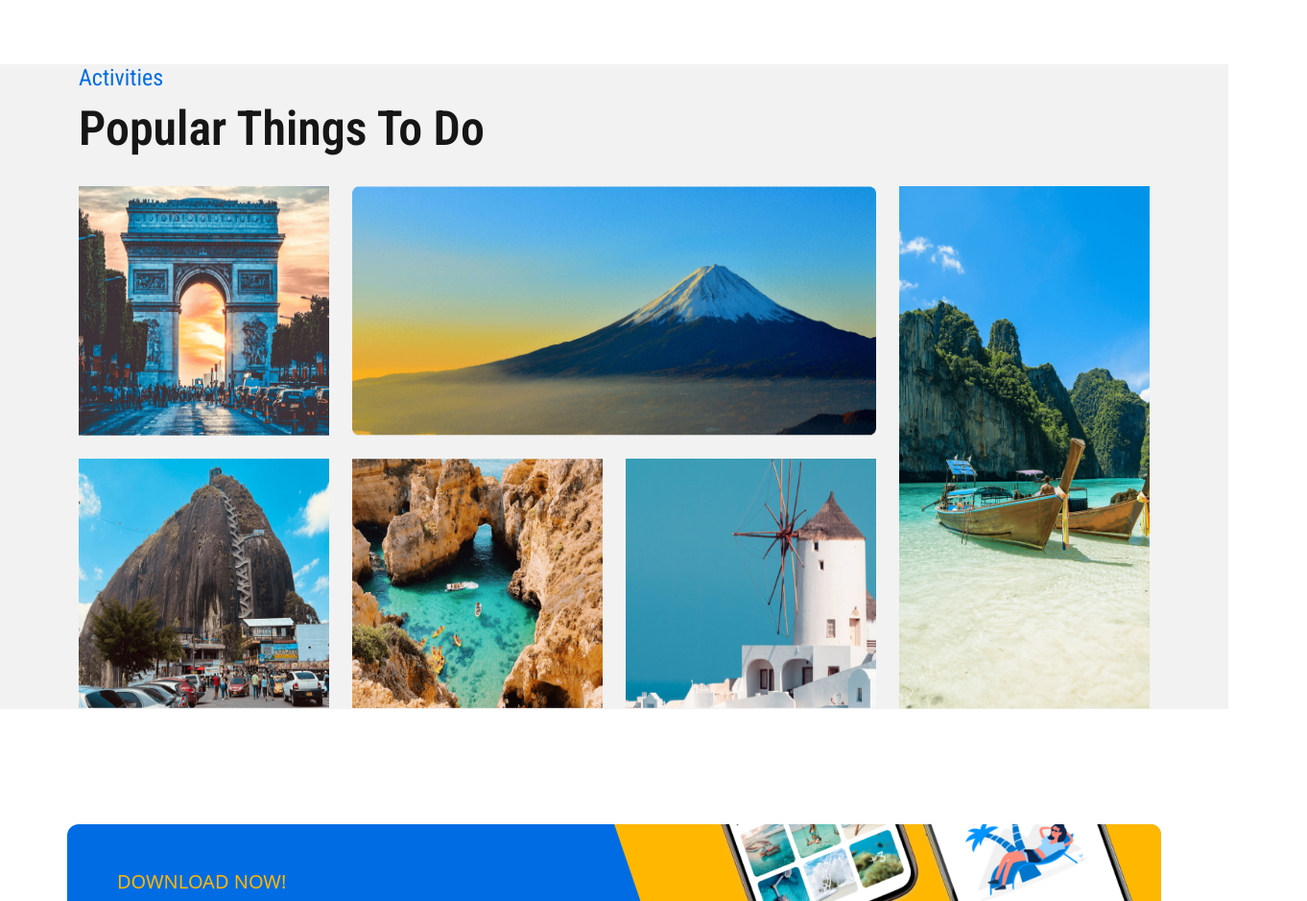
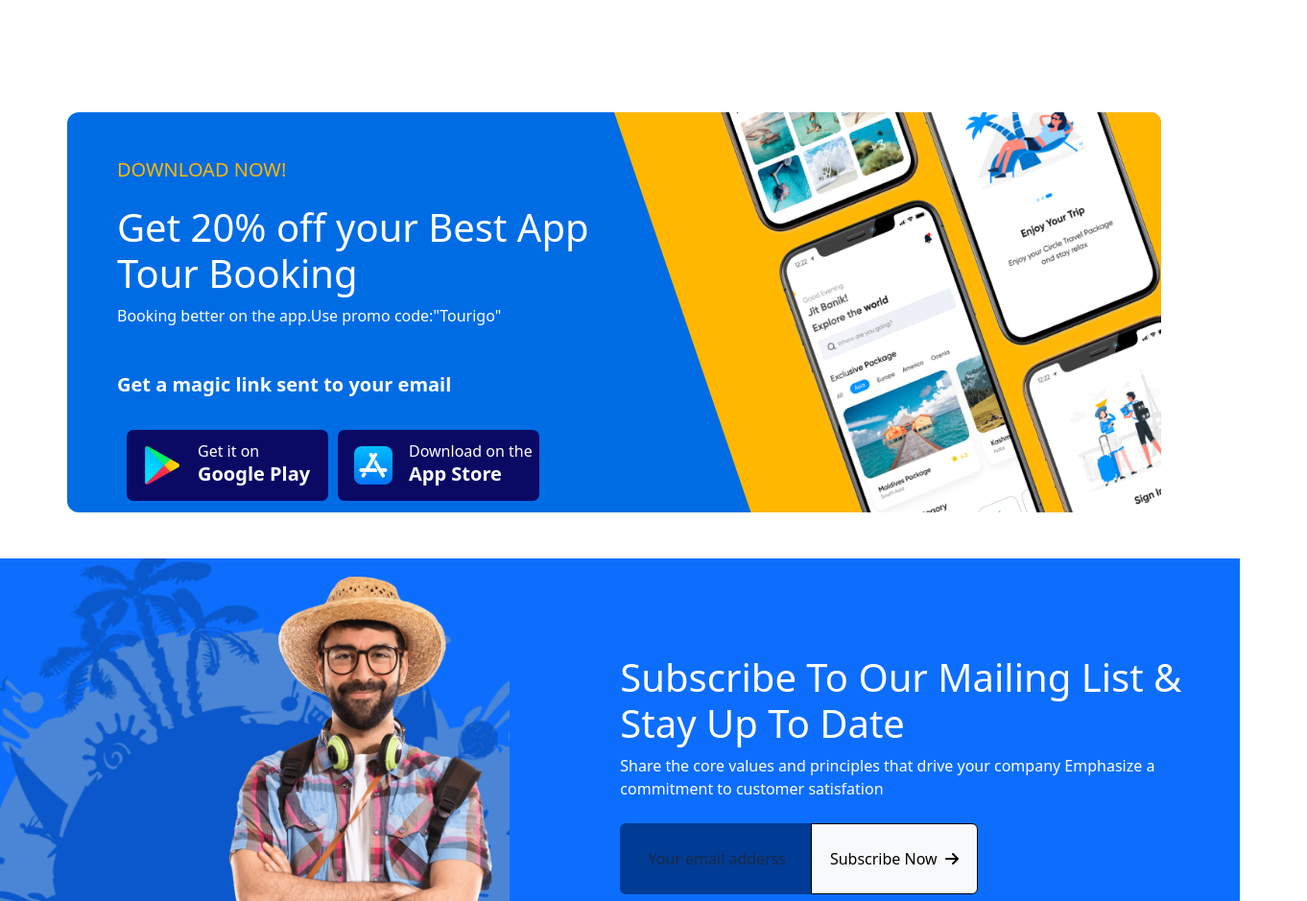
Before and after one commit to Satheeshsash/Travel-Project, a plain HTML site: page index.html in a window 1280 px wide. Shown: the part 2472-3411 px from the top of the page at 96% size, 1362 px wide, since content can reach past the window. Drawn offline with nearby package versions, Linux system fonts and the light colour scheme; a script that the page names is missing.

Commit message:
Update index.html

```diff
--- a/index.html
+++ b/index.html
@@ -106,6 +106,7 @@
       </div>
     </div>
   </div>
+
 
   <!-- topbar -->
   <!-- carousel -->
@@ -481,104 +482,6 @@
       </div>
     </div>
   </div>
-  <!-- offer -->
-  <!-- popular things -->
-  <div class="popular ">
-    <div class="container">
-      <div style="margin-bottom: 30px; ">
-        <h4 class="popular1">Activities</h4>
-        <h1 class="popular2 ">Popular Things To Do</h1>
-        <button class=" btn btn-outline-primary popular3 ">View More <i class="fa-solid fa-arrow-right"></i></button>
-      </div>
-      <div class="row bus mb-5">
-        <div class="col-lg-9">
-          <div class="row bus">
-            <div class="col-lg-4 col-md-12 col-sm-12 col-12 ">
-              <div class="colorpac1">
-                <div class="popular4">
-                  <img src="./asset/image/pop1.png" width="100%" height="260px" alt="">
-                </div>
-                <div class="popular5">
-                  <div class="edit">
-                    <h4 style="font-weight: 700;">City Tours</h4>
-                  </div>
-                  <p>30+ Tours</p>
-                </div>
-              </div>
-            </div>
-            <div class="col-lg-8 col-md-12 col-sm-12 col-12">
-              <div class="colorpac1">
-                <div class="popular4">
-                  <img src="./asset/image/pop2.png" width="100%" height="260px" alt="">
-                </div>
-                <div class="popular6">
-                  <div class="edit1">
-                    <h4 style="font-weight: 700;">Mountain Everest Tour</h4>
-                  </div>
-                  <p>60+ Tours</p>
-                </div>
-              </div>
-            </div>
-          </div>
-          <div class="row bus mt-4">
-            <div class="col-lg-4 col-md-12 col-sm-12 col-12">
-              <div class="colorpac1">
-                <div class="popular4">
-                  <img src="./asset/image/pop4.png" width="100%" height="260px" alt="">
-                </div>
-                <div class="popular7">
-                  <div class="edit2">
-                    <h4 style="font-weight: 700;">Mountain Tours</h4>
-                  </div>
-                  <p>50+ Tours</p>
-                </div>
-              </div>
-            </div>
-            <div class="col-lg-4 col-md-12 col-sm-12 col-12">
-              <div class="colorpac1">
-                <div class="popular4">
-                  <img src="./asset/image/pop5.png" width="100%" height="260px" alt="">
-                </div>
-                <div class="popular8">
-                  <div class="edit3">
-                    <h4 style="font-weight: 700;">See Tours</h4>
-                  </div>
-                  <p>100+ Tours</p>
-                </div>
-              </div>
-            </div>
-            <div class="col-lg-4 col-md-12 col-sm-12 col-12">
-              <div class="colorpac1">
-                <div class="popular4">
-                  <img src="./asset/image/pop6.png" width="100%" height="260px" alt="">
-                </div>
-                <div class="popular9">
-                  <div class="edit4">
-                    <h4 style="font-weight: 700;">Beach Tours</h4>
-                  </div>
-                  <p>80+ Tours</p>
-                </div>
-              </div>
-            </div>
-          </div>
-        </div>
-        <div class="col-lg-3 col-md-12 col-sm-12 col-12 ">
-          <div class="colorpac1">
-            <div class="popular4">
-              <img src="./asset/image/pop3.png" width="100%" height="545px" alt="">
-            </div>
-<!--             <div class="popular11">
-              <h5 style="color: #FFB700; ">Enjoy Up to Half Off! </h5>
-              <h2 style="color:white;">Unlock Special <br> Savings: Up to <br> 50% Off Your Next <br> Adventure!</h2>
-              <button class=" btn btn-warning popular10">&nbsp; Book Now <i
-                  class="fa-solid fa-arrow-right"></i></button>
-            </div> -->
-          </div>
-        </div>
-      </div>
-    </div>
-  </div>
-  </div>
 
   <!-- trending -->
   <!-- feedback -->
```
